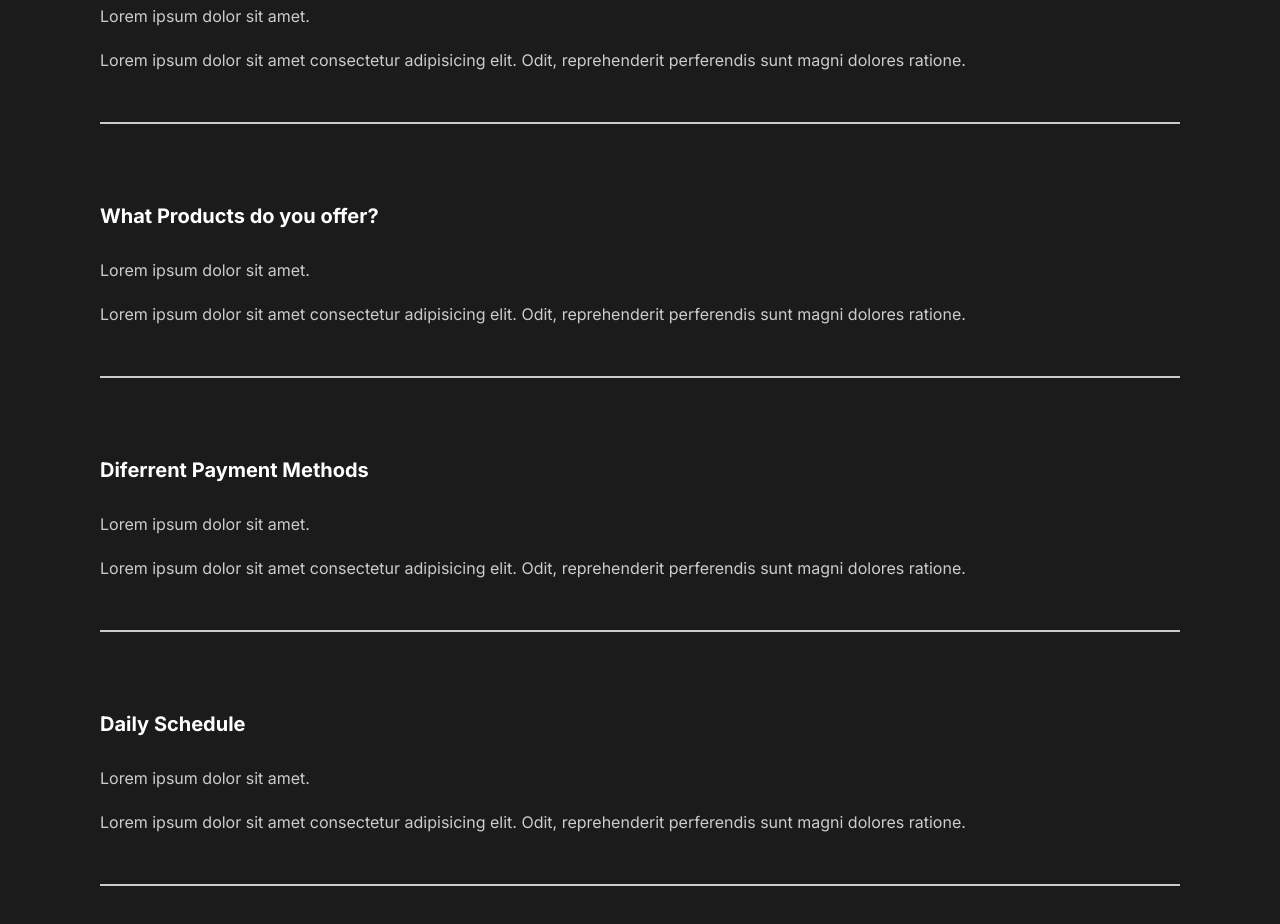
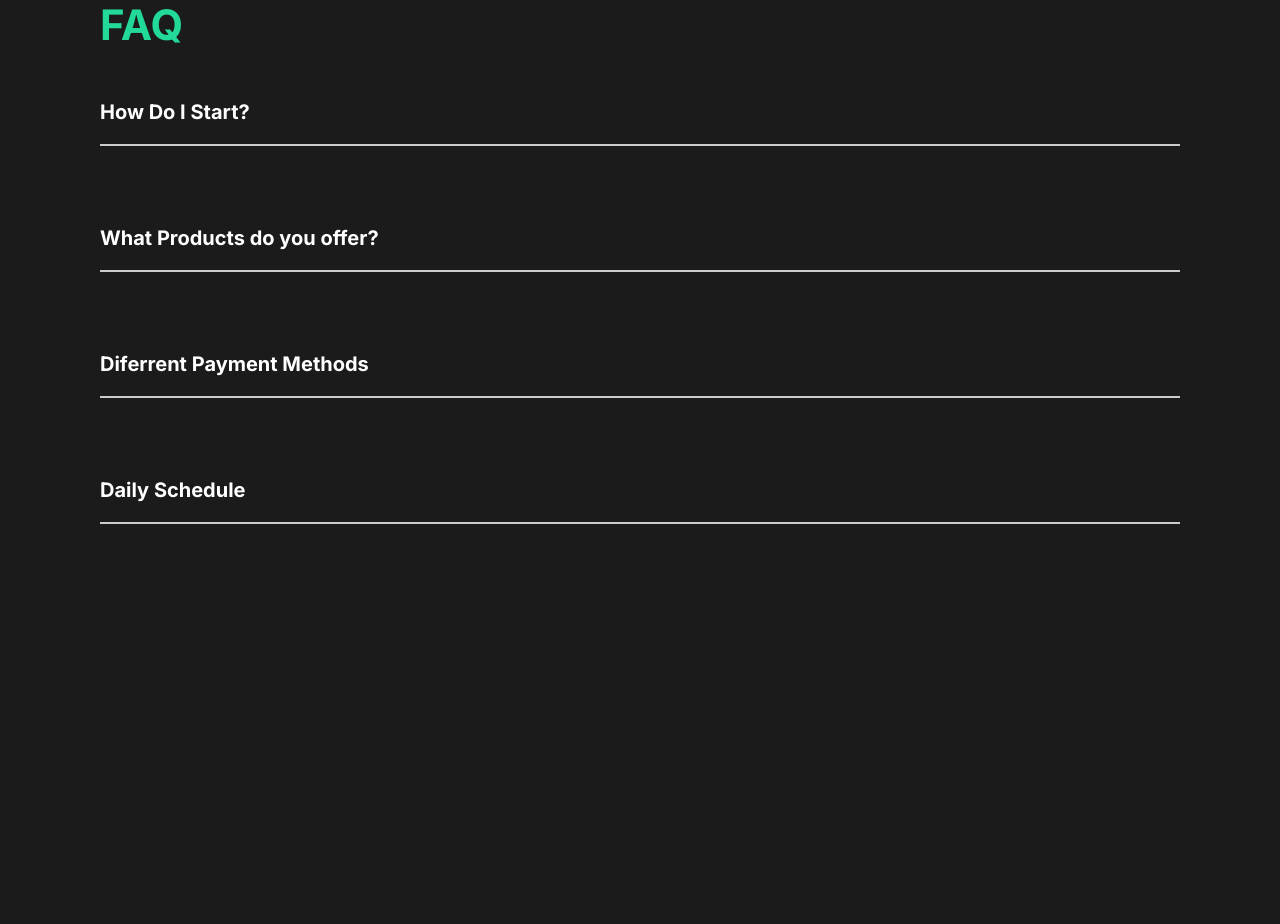
Before and after one commit to nggar/capture-portfolio, a React (Create React App) app: page / in a window 1280 px wide. Shown: the part 1820-2744 px from the top of the page. After the commit the page ends 2494 px from the top, so only its background shows below. Built offline with nearby package versions, Linux system fonts and the light colour scheme.

Commit message:
FAQ animation

```diff
--- a/src/components/HomePage/FaqSection.js
+++ b/src/components/HomePage/FaqSection.js
@@ -1,49 +1,46 @@
 import styled from 'styled-components';
 import { SectionLayout } from './Styles';
+import Toggle from '../Toggle';
+import { AnimateSharedLayout } from 'framer-motion';
 
 const FaqSection = () => {
     return (
         <FAQ>
             <h2>Any Questions? <span>FAQ</span></h2>
-            <div className="question">
-                <h4>How Do I Start?</h4>
+            <AnimateSharedLayout>
+                <Toggle title='How Do I Start?'>
                     <div className="answer">
                         <p>Lorem ipsum dolor sit amet.</p>
                         <p>Lorem ipsum dolor sit amet consectetur adipisicing elit. Odit, reprehenderit perferendis sunt magni dolores ratione.</p>
                     </div>
-                <div className="faq-line"></div>
-            </div>
-            <div className="question">
-                <h4>What Products do you offer?</h4>
+                </Toggle>
+                <Toggle title='What Products do you offer?'>
                     <div className="answer">
                         <p>Lorem ipsum dolor sit amet.</p>
                         <p>Lorem ipsum dolor sit amet consectetur adipisicing elit. Odit, reprehenderit perferendis sunt magni dolores ratione.</p>
                     </div>
-                <div className="faq-line"></div>
-            </div>
-            <div className="question">
-                <h4>Diferrent Payment Methods</h4>
+                </Toggle>
+                <Toggle title='Diferrent Payment Methods'>
                     <div className="answer">
                         <p>Lorem ipsum dolor sit amet.</p>
                         <p>Lorem ipsum dolor sit amet consectetur adipisicing elit. Odit, reprehenderit perferendis sunt magni dolores ratione.</p>
                     </div>
-                <div className="faq-line"></div>
-            </div>
-            <div className="question">
-                <h4>Daily Schedule</h4>
+                </Toggle>
+                <Toggle title='Daily Schedule'>
                     <div className="answer">
                         <p>Lorem ipsum dolor sit amet.</p>
                         <p>Lorem ipsum dolor sit amet consectetur adipisicing elit. Odit, reprehenderit perferendis sunt magni dolores ratione.</p>
                     </div>
-                <div className="faq-line"></div>
-            </div>
-        </FAQ>
+                </Toggle>
+            </AnimateSharedLayout>
+        </FAQ >
     );
 }
 
 //Styled Components
 const FAQ = styled( SectionLayout )`
     display: block;
+    padding: 10rem;
     span {
         display: block;
     }
--- a/src/components/HomePage/ServicesSection.js
+++ b/src/components/HomePage/ServicesSection.js
@@ -54,6 +54,7 @@
 
 //Styled Component
 const Services = styled( SectionLayout )`
+    padding: 15rem 10rem 5rem;
     h2 {
         padding-bottom: 10rem;
     }
--- /dev/null
+++ b/src/components/Toggle.js
@@ -0,0 +1,16 @@
+import { motion } from 'framer-motion';
+import { useState } from 'react';
+
+const Toggle = ( { children, title } ) => {
+    const [toggle, setToggle] = useState( false );
+    const visibleChildren = useState( children[0] );
+    return (
+        <motion.div layout className='question' onClick={() => { setToggle( !toggle ) }}>
+            <motion.h4 layout>{title}</motion.h4>
+            {toggle ? children : ''}
+            <div className="faq-line"></div>
+        </motion.div>
+    )
+}
+
+export default Toggle;
--- a/src/pages/Works.js
+++ b/src/pages/Works.js
@@ -29,14 +29,14 @@
                 </Link>
             </StyledMovie>
             <StyledMovie>
-                <motion>The Racer</motion>
+                <h2>The Racer</h2>
                 <div className="line"></div>
                 <Link to='the-racer'>
                     <img src={theracer} alt="the racer" />
                 </Link>
             </StyledMovie>
             <StyledMovie>
-                <motion>Good Times</motion>
+                <h2>Good Times</h2>
                 <div className="line"></div>
                 <Link to='good-times'>
                     <img src={goodtimes} alt='goodtimes' />
--- a/src/utils/animation.js
+++ b/src/utils/animation.js
@@ -7,7 +7,7 @@
         transition: { duration: .5, when: 'beforeChildren', staggerChildren: .25 }
     },
     exit: {
-        opacity: 0, y: 300,
+        opacity: 0,
         transition: { duration: .5 }
     }
 }
```
Lines whose indentation alone changed are shown as unchanged.
